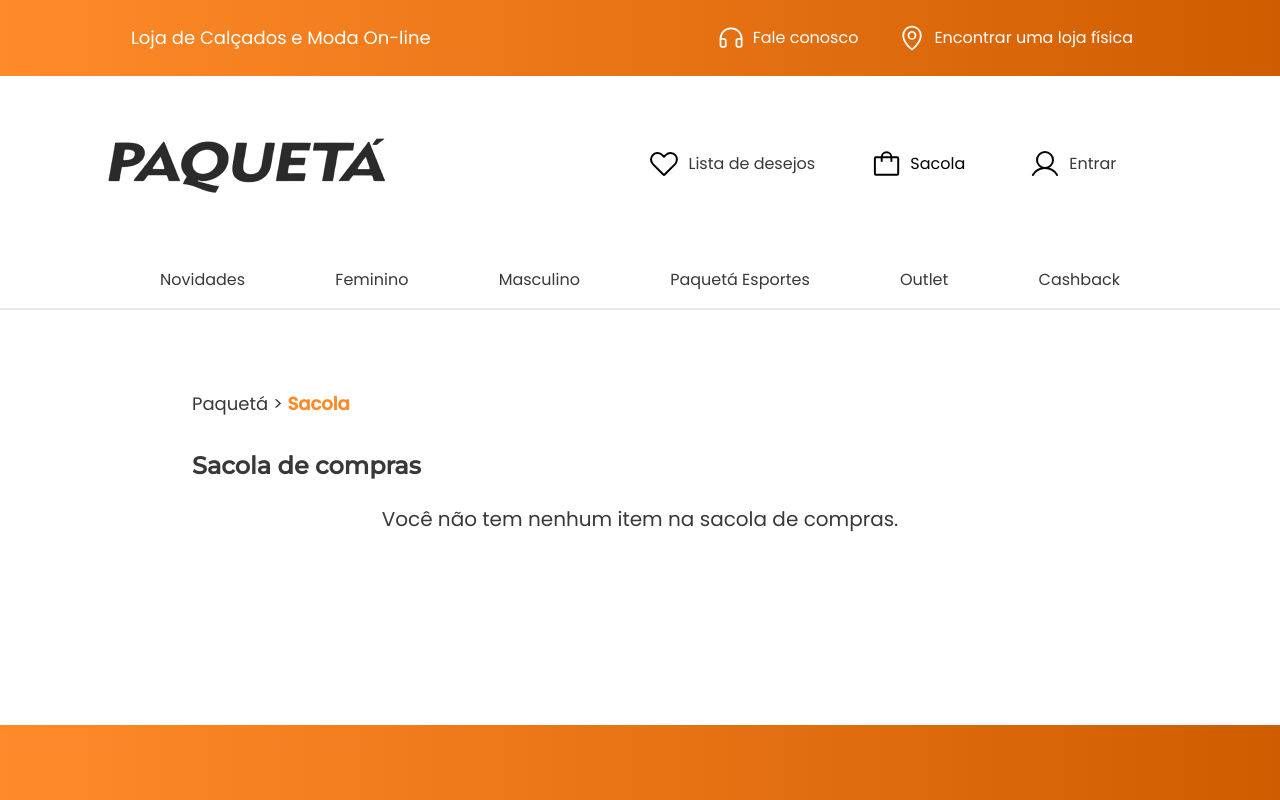
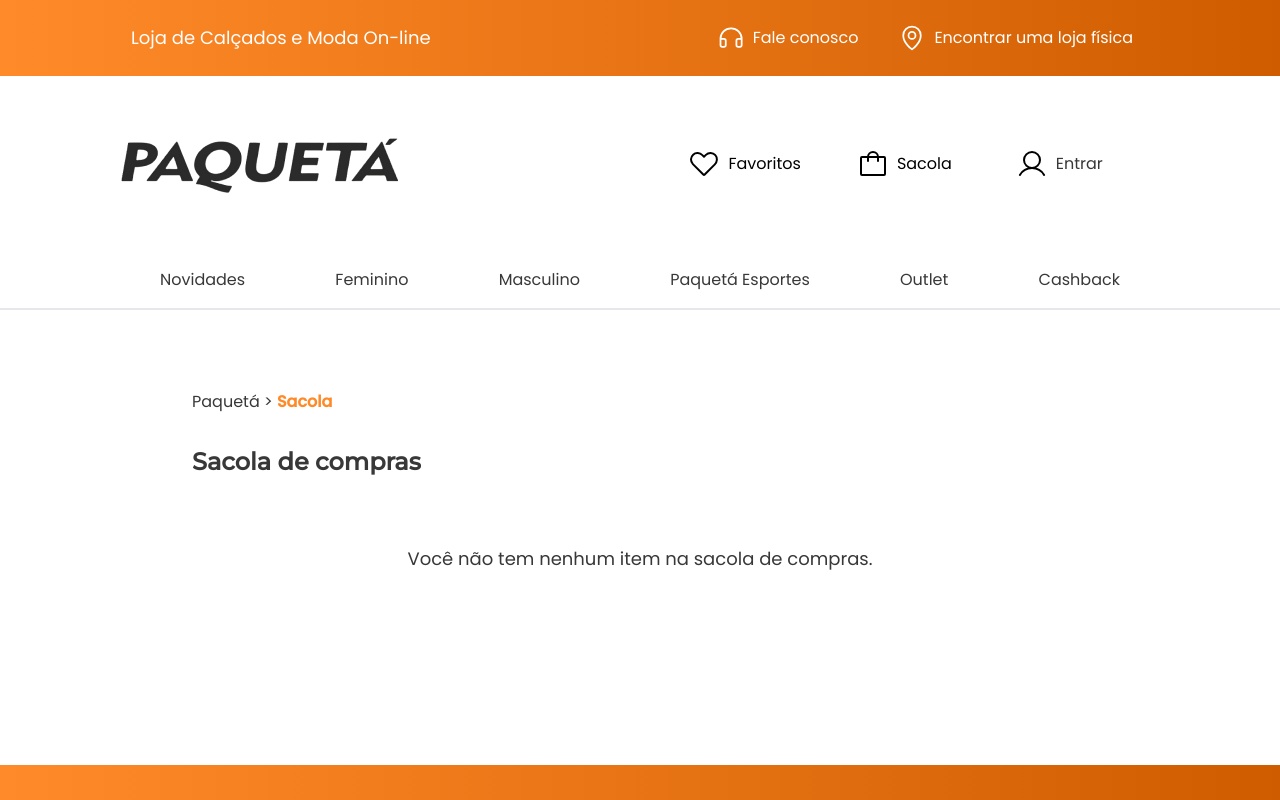
Before and after one commit to cguifernandes/Paqueta, a Next.js app: page /cart in a window 1280 px wide. Shown: the top 800 px of the page. Built offline with nearby package versions, Linux system fonts and the light colour scheme.

Commit message:
Ajustando

```diff
--- a/src/app/(main)/page.tsx
+++ b/src/app/(main)/page.tsx
@@ -22,7 +22,7 @@ const Main = () => {
   return (
     <>
       <div className="w-full relative">
-        <Image className="w-full h-[240px] object-cover md:h-auto" src={BannerHero} alt="Banner Hero"/>
+        <img className="w-full h-[240px] object-cover md:h-auto" src={BannerHero.src} alt="Banner Hero"/>
         <div className="absolute right-[5%] -translate-y-[50%] top-[50%] hidden lg:inline">
           <Heading className={'text-5xl xl:text-7xl'}>Tênis Casual</Heading>
           <Heading className={'text-orange-200 text-5xl xl:text-3xl'}>Masculino</Heading>
--- a/src/app/cart/page.tsx
+++ b/src/app/cart/page.tsx
@@ -10,7 +10,7 @@ const Cart = () => {
     return (
         <div className="flex items-center justify-around flex-col py-20 relative">
             <div className="absolute top-[80px] left-[5%] lg:left-[15%] gap-y-8 flex flex-col">
-                <Text className={"text-lg"}>Paquetá &gt; <span className="font-bold text-orange-100">Sacola</span></Text>
+                <Text>Paquetá &gt; <span className="font-bold text-orange-100">Sacola</span></Text>
                 <Heading className={"text-2xl font-montserrat"}>Sacola de compras</Heading>
             </div>
             <CartCard />
--- a/src/app/favorites/page.tsx
+++ b/src/app/favorites/page.tsx
@@ -10,7 +10,7 @@ const Favorites = () => {
     return (
         <div className="flex items-center justify-around flex-col py-20 relative">
             <div className="absolute top-[80px] left-[5%] lg:left-[15%] gap-y-8 flex flex-col">
-                <Text className={"text-lg"}>Paquetá &gt; <span className="font-bold text-orange-100">Favoritos</span></Text>
+                <Text>Paquetá &gt; <span className="font-bold text-orange-100">Favoritos</span></Text>
                 <Heading className={"text-2xl font-montserrat"}>Items favoritos</Heading>
             </div>
             <FavoriteCard />
--- a/src/components/Cards/card.tsx
+++ b/src/components/Cards/card.tsx
@@ -22,10 +22,9 @@ export const CartCard = () => {
     const { GetStoraged, RemoveStoraged } = useContext(StoragedContext);
     const [shopping, setShopping] = useState<CardProps[] | null>(null);
     const [isLoading, setIsLoading] = useState(true);
-    const items = GetStoraged('shopping');
+    const items = GetStoraged("shopping");
 
     useEffect(() => {
-        const fetchShopping = async () => {
         const Fetch = async () => {
             if (items.length > 0) {
                 const dataCard = [];
@@ -39,9 +38,6 @@ export const CartCard = () => {
         };
 
         Fetch();
-        };
-
-        fetchShopping();
     }, [items]);
 
     if (isLoading) {
@@ -58,8 +54,8 @@ export const CartCard = () => {
         <>
             {
                 items.length == 0 ?
-                <div className="mt-[115px] w-[70%] rounded-lg flex flex-col items-center">
-                    <Text className={"text-xl"}>Você não tem nenhum item na sacola de compras.</Text>
+                <div className="mt-[155px] rounded-lg flex flex-col items-center px-6">
+                    <Text className={"text-lg"}>Você não tem nenhum item na sacola de compras.</Text>
                 </div>
                 :
                 <div className="bg-grey-300 mt-[115px] w-[90%] lg:w-[70%] rounded-lg flex flex-col items-center">
@@ -97,7 +93,7 @@ export const FavoriteCard = () => {
     const { GetStoraged, RemoveStoraged } = useContext(StoragedContext);
     const [favorites, setFavorites] = useState<CardProps[] | null>(null);
     const [isLoading, setIsLoading] = useState(true);
-    const items = GetStoraged('favorites');
+    const items = GetStoraged("favorites");
 
     useEffect(() => {
         const Fetch = async () => {
@@ -129,8 +125,8 @@ export const FavoriteCard = () => {
         <>
             {
                 items.length == 0 ?
-                <div className="mt-[115px] w-[70%] rounded-lg flex flex-col items-center">
-                    <Text className={"text-xl"}>Você não tem nenhum item como favorito.</Text>
+                <div className="mt-[155px] rounded-lg flex flex-col items-center px-6">
+                    <Text className={"text-lg"}>Você não tem nenhum item como favorito.</Text>
                 </div>
                 :
                 <div className="bg-grey-300 mt-[115px] w-[90%] lg:w-[70%] rounded-lg flex flex-col items-center">
--- a/src/components/Favorite/favorites.tsx
+++ b/src/components/Favorite/favorites.tsx
@@ -1,6 +1,5 @@
 'use client'
 import { HeartStraight } from "phosphor-react";
-import Text from "../Text/text";
 import { useContext, useEffect, useState } from "react";
 import { StoragedContext } from "@/hooks/localStorage";
 import { CardProps } from "../types";
@@ -27,20 +26,26 @@ const Favorites = () => {
                 }
                 setFavorites(dataCard.flat());
             }
+            else {
+                setFavorites(null)
+            }
         };
 
         Fetch();
     }, [items]);
 
+
+
     return (
-        <Link href={"favorites"} className="w-[175px] flex items-center justify-between">
+        <Link href={"favorites"} className="w-auto flex items-center justify-between">
             <HeartStraight className="mx-2" size={32} color="#000" />
-            <Text>Lista de desejos</Text>
+            <span>Favoritos</span>
             {
-                favorites?.length != null &&
-                <div className="w-[20px] h-[20px] rounded-full flex items-center justify-center bg-orange-100 absolute left-0 -top-2">
-                    <Text className="text-white text-[12px]">{favorites.length}</Text>
-                </div>
+                favorites && favorites.length > 0 && (
+                    <div className="w-[20px] h-[20px] rounded-full flex items-center justify-center bg-orange-100 absolute left-0 -top-2">
+                        <span className="text-white text-[12px]">{favorites?.length}</span>
+                    </div>
+                )
             }
         </Link>
     );
--- a/src/components/Shopping/shopping.tsx
+++ b/src/components/Shopping/shopping.tsx
@@ -1,10 +1,9 @@
 'use client'
 import { Bag } from "phosphor-react";
-import Text from "../Text/text";
 import { useContext, useEffect, useState } from "react";
 import { StoragedContext } from "@/hooks/localStorage";
+import Link from "next/link";
 import { CardProps } from "../types";
-import Link from "next/link";
 
 const getData = async (id: string) => {
     const response = await fetch(`https://api.brchallenges.com/api/paqueta/shoe/${id}`);
@@ -14,7 +13,7 @@ const getData = async (id: string) => {
 
 const Shopping = () => {
     const { GetStoraged } = useContext(StoragedContext);
-    const [shoppingCount, setShoppingCount] = useState(0);
+    const [shopping, setShopping] = useState<CardProps[] | null>(null);
     const items = GetStoraged('shopping');
 
     useEffect(() => {
@@ -25,7 +24,10 @@ const Shopping = () => {
                     const data = await getData(items[i]);
                     dataCard.push(data);
                 }
-                setShoppingCount(dataCard.flat().length);
+                setShopping(dataCard.flat());
+            }
+            else {
+                setShopping(null)
             }
         };
 
@@ -33,16 +35,18 @@ const Shopping = () => {
     }, [items]);
 
     return (
-        <Link href="cart" className="w-[102px] flex items-center justify-between">
+        <Link href="cart" className="w-auto flex items-center justify-between">
             <Bag className="mx-2 fill-orange-100" size={32} color="#000" />
             <span>Sacola</span>
-            {shoppingCount > 0 && (
-                <div className="w-[20px] h-[20px] rounded-full flex items-center justify-center bg-orange-100 absolute left-0 -top-2">
-                    <span className="text-white text-[12px]">{shoppingCount}</span>
-                </div>
-            )}
+            {
+                shopping && shopping.length > 0 && (
+                    <div className="w-[20px] h-[20px] rounded-full flex items-center justify-center bg-orange-100 absolute left-0 -top-2">
+                        <span className="text-white text-[12px]">{shopping?.length}</span>
+                    </div>
+                )
+            }
         </Link>
-    );
+      )
 }
 
 export default Shopping;
```
Also changed, not shown: src/hooks/localStorage.tsx (line endings or trailing spaces). Lines whose indentation alone changed are shown as unchanged.
